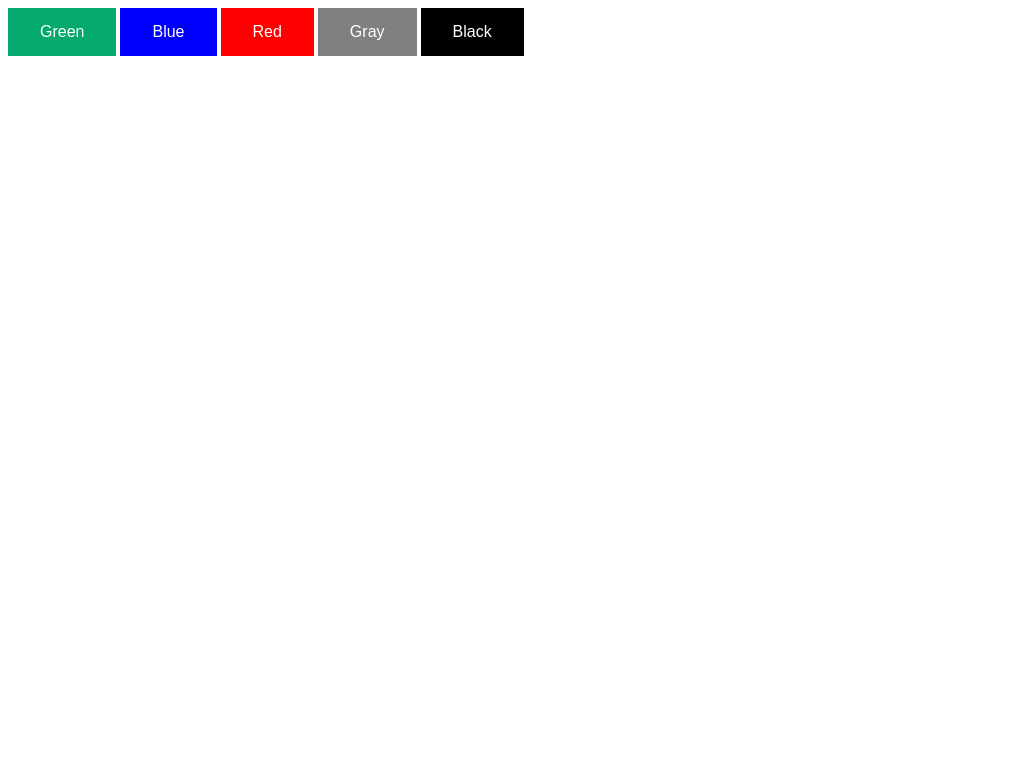
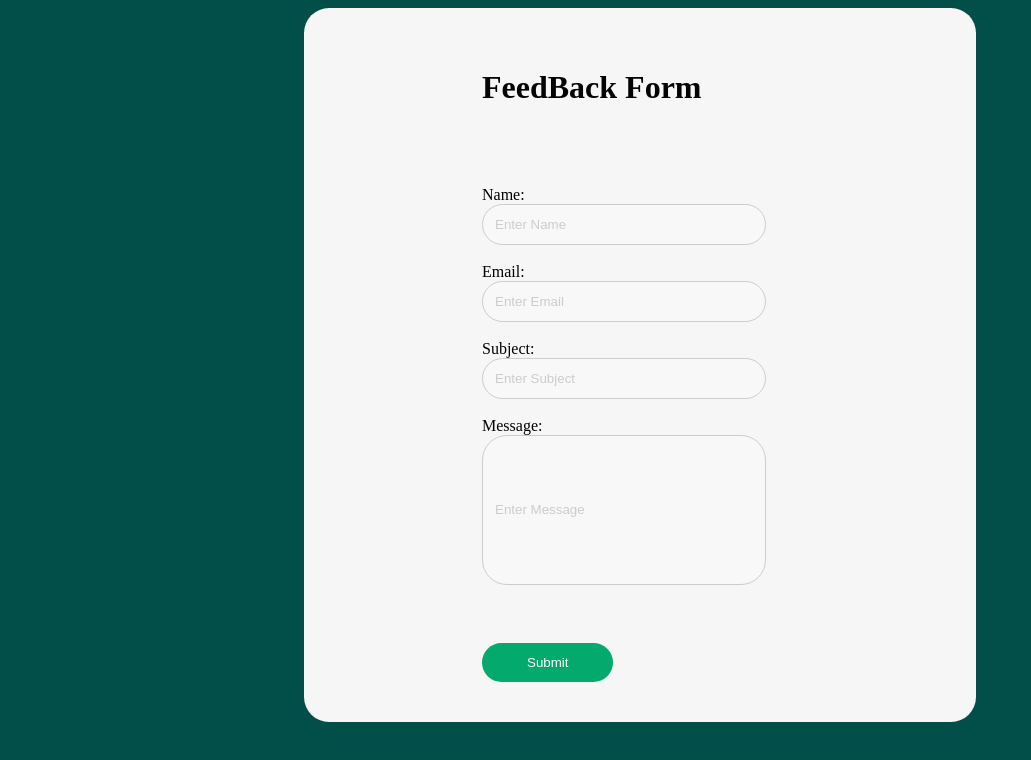
Before and after one commit to Marriam03/html_learning, a plain HTML site: page index.html in a window 1280 px wide. Shown: the whole page, without its empty margins (0-1031 px from the left). Drawn offline with Linux system fonts and the light colour scheme.

Commit message:
Add files via upload

```diff
--- a/index.html
+++ b/index.html
@@ -4,14 +4,32 @@
     <meta charset="UTF-8">
     <meta name="viewport" content="width=device-width, initial-scale=1.0">
     <title>My First Page</title>
-    <link rel="stylesheet" type="text/css" href="style.css"
+    <link rel="stylesheet" type="text/css" href="style.css">
+
+
+
 </head>
 <body>
-    <!-- <h1>hello World!</h1> ctrl+/ -->
-    <button class ="button button1">Green</button>
-    <button class = "button button2">Blue</button>
-    <button class = "button button3">Red</button>
-    <button class = "button button4">Gray</button>
-    <button class = "button button5">Black</button>
+    <div class="center">
+        <div class="center">
+            <h1>FeedBack Form</h1>
+        </div>
+        <form><br>
+            <div class="center">
+                <label for="fname">Name:</label><br>
+                <input type="text" id="fname" name="fname" value="Enter Name"><br><br>
+                <label for="email">Email:</label><br>
+                <input type="text" id="email" email="email" value="Enter Email"><br><br>
+                <label for="subject">Subject:</label><br>
+                <input type="text" id="subject" Subject="subject" value="Enter Subject"><br><br>
+                <label for="msg">Message:</label><br>
+                <input type="textarea" id="msg" message="msg" value="Enter Message"><br>
+                <br>
+            </div>
+            <div class="center">
+                <input type="submit" value="Submit">
+            </div>
+        </form>
+    </div>
 </body>
 </html>
--- a/style.css
+++ b/style.css
@@ -1,14 +1,60 @@
-.button {
+
+h1 {
+    color: rgb(4, 4, 4);
+
+  }
+
+  body {
+    background-color: rgb(2, 78, 73);
+  }
+div{
+    background-color: rgb(246, 246, 246);
+    border-radius: 25px;
+}
+input[type=text], select, textarea{
+    width: 90%;
+    padding: 12px;
+    border: 1px solid #ccc;
+    background-color: #f8f8f8;
+    color:#ccc;
+    border-radius: 25px;
+    box-sizing: border-box;
+    resize: vertical;
+  }
+  input[type=textarea], select, textarea{
+
+    width: 90%;
+    height: 150px;
+    padding: 12px;
+    border: 1px solid #ccc;
+    background-color: #f8f8f8;
+    color:#ccc;
+    border-radius: 25px;
+    box-sizing: border-box;
+    resize: none;
+  }
+
+  /* Style the submit button */
+  input[type=submit] {
+    border-radius: 45px;
+    background-color: #04AA6D;
+    color: white;
+    padding: 12px 45px;
     border: none;
-    color: white;
-    padding: 15px 32px;
-    text-align: center;
-    text-decoration: none;
-    display: inline-block;
-    font-size: 16px;
+    cursor: pointer;
+    float: center;
   }
-.button1 {background-color: #04AA6D;} /* Green */
-.button2 {background-color: blue;}
-.button3 {background-color: red;}
-.button4 {background-color: gray;}
-.button5 {background-color: black;}
+
+  .center {
+    margin: auto;
+    width: 50%;
+    padding: 20px;
+  }
+
+  /* Responsive layout - when the screen is less than 600px wide, make the two columns stack on top of each other instead of next to each other */
+  @media screen and (max-width: 250px) {
+    .col-10, .col-45, input[type=submit] {
+      width: 100%;
+      margin-top: 0;
+    }
+  }
```
